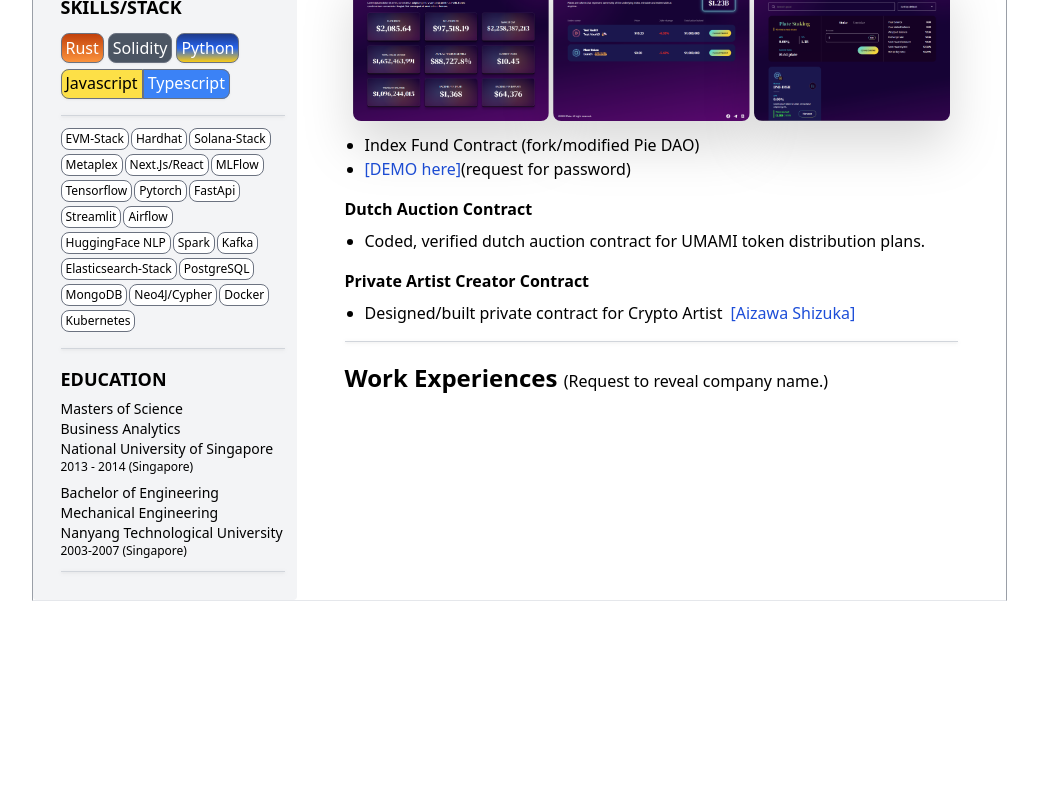
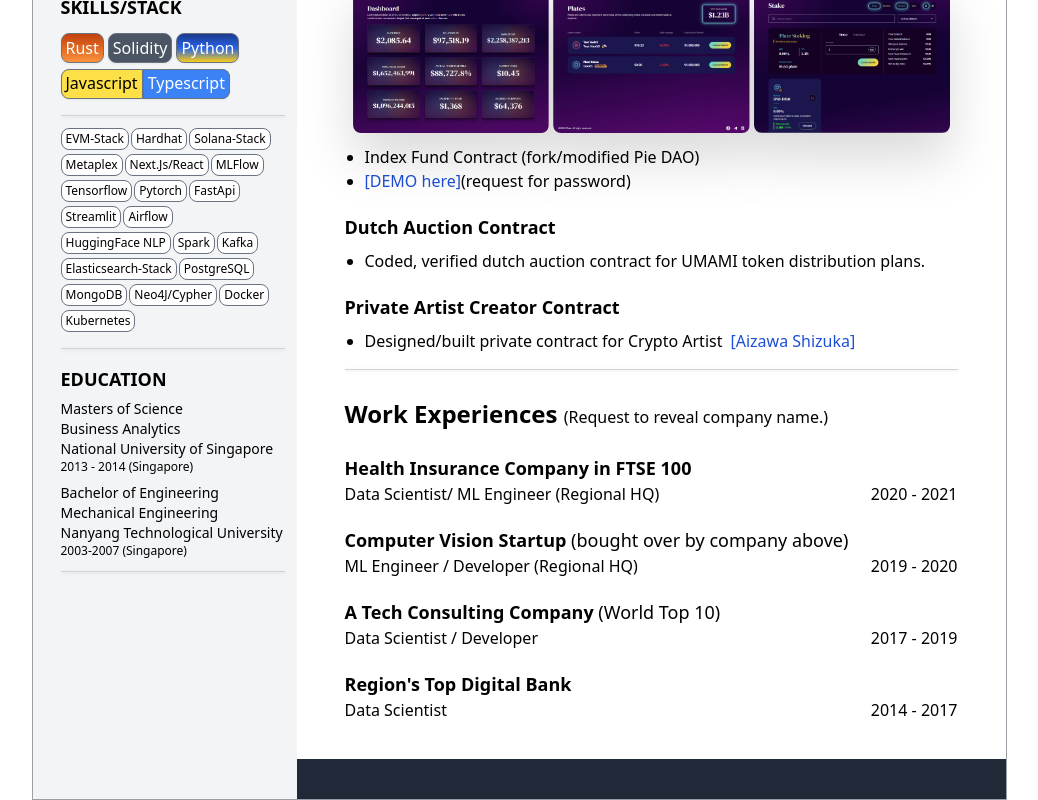
Before and after one commit to 0xhatsume/cv, a Next.js app: page / in a window 1280 px wide. Shown: the part 479-1279 px from the top of the page, without its empty margins (121-1159 px from the left). Before the commit the page ends 1080 px from the top, so only its background shows below. Built offline with nearby package versions, Linux system fonts and the light colour scheme.

Commit message:
feat: add simple work experiences as tempt

```diff
--- a/src/components/SideBar/SideBar.tsx
+++ b/src/components/SideBar/SideBar.tsx
@@ -10,7 +10,7 @@ import CVjson from '../../config/cvfields/cv.json';
 
 export const SideBar=()=>{
   return (
-    <aside className="w-72 h-full">
+    <aside className="w-72">
       <div className="py-4 pl-7 pr-3 h-full
       bg-gray-100 rounded dark:bg-gray-800">
 
--- a/src/pages/index.tsx
+++ b/src/pages/index.tsx
@@ -6,12 +6,12 @@ const Home: NextPage=()=>{
   return (
     <div className="flex flex-row justify-center">
       <div className="flex flex-row
-          border border-x-gray-700/50
+          border border-gray-700/50 h-full
           "
           style={{width:"975px"}}
           >
         <SideBar/>
-        <div className="w-full">
+        <div className="w-full h-full">
 
           {/* Banner */}
           <div className="h-40 bg-gray-800
@@ -27,6 +27,7 @@ const Home: NextPage=()=>{
 
             </div>
 
+          {/* Right Content */}
           <div className='px-12 my-5'>
 
             {/* About Section */}
@@ -48,14 +49,14 @@ const Home: NextPage=()=>{
             <hr className='my-2 h-px bg-gray-300 drop-shadow border-0'/>
 
             {/* Projects Section */}
-            <div className='mt-5'>
+            <div className='mt-7'>
               <div className='font-bold text-black text-2xl my-4'>
                 Projects <span className="font-normal text-base">(Crypto)</span>
               </div>
 
               {/* PlateDao */}
               <div className='my-4 mt-5'>
-                <div className='font-bold mb-2'>PlateDAO</div>
+                <div className='font-bold text-lg mb-2'>PlateDAO</div>
                 <div className="flex flex-row justify-center items-center
                 space-x-1 px-2
                 w-full
@@ -86,16 +87,16 @@ const Home: NextPage=()=>{
               </div>
 
               {/* Dutch Contract Gig */}
-              <div className='my-4'>
-                <div className='font-bold mb-2'>Dutch Auction Contract</div>
+              <div className='my-4 mt-5'>
+                <div className='font-bold text-lg mb-2'>Dutch Auction Contract</div>
                 <ul className='list-disc text-base px-5'>
                   <li>Coded, verified dutch auction contract for UMAMI token distribution plans.</li>
                   </ul>
               </div>
 
               {/* Shizzy Gig */}
-              <div className='my-4'>
-                <div className='font-bold mb-2'>Private Artist Creator Contract</div>
+              <div className='my-4 mt-5'>
+                <div className='font-bold text-lg mb-2'>Private Artist Creator Contract</div>
                 <ul className='list-disc text-base px-5'>
                   <li>Designed/built private contract for Crypto Artist
                     <span><a className="ml-2 text-blue-700 hover:text-blue-400" href="https://twitter.com/AizawaShizuka" target={"_blank"}>
@@ -109,16 +110,53 @@ const Home: NextPage=()=>{
             <hr className='my-2 h-px bg-gray-300 drop-shadow border-0'/>
 
             {/* Work Experiences */}
-            <div className='mt-5'>
-              <div className='font-bold text-black text-2xl my-2'>
+            <div className='mt-7'>
+              <div className='font-bold text-black text-2xl my-2 mb-4'>
                 Work Experiences <span className="font-normal text-base">(Request to reveal company name.)</span>
+              </div>
+
+              <div className='my-4 mt-6'>
+                <div className='font-bold text-lg'>Health Insurance Company in FTSE 100</div>
+                <div className='flex flex-row justify-between'>Data Scientist/ ML Engineer (Regional HQ)
+                  <span>2020 - 2021</span>
+                </div>
+              </div>
+
+              <div className='my-4 mt-5'>
+                <div className='font-bold text-lg'>Computer Vision Startup <span className='font-normal'> (bought over by company above)</span></div>
+                <div className='flex flex-row justify-between'>ML Engineer / Developer (Regional HQ)
+                  <span>2019 - 2020</span>
+                </div>
+              </div>
+
+              <div className='my-4 mt-5'>
+                <div className='font-bold text-lg'>A Tech Consulting Company <span className='font-normal'>(World Top 10)</span></div>
+                <div className='flex flex-row justify-between'>Data Scientist / Developer
+                  <span>2017 - 2019</span>
+                </div>
+              </div>
+
+              <div className='my-4 mt-5'>
+                <div className='font-bold text-lg'>Region's Top Digital Bank</div>
+                <div className='flex flex-row justify-between'>Data Scientist
+                  <span>2014 - 2017</span>
+                </div>
               </div>
 
             </div>
 
           </div>
+
+          {/* Blank Area */}
+          <div className='my-4 h-px'/>
+
+          {/* Footer? */}
+          <div className='w-full h-10 bg-gray-800'>
+            </div>
         </div>
+
       </div>
+
     </div>
   )
 }
```
